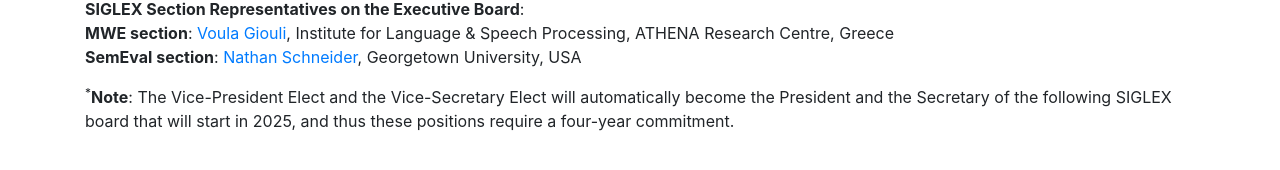
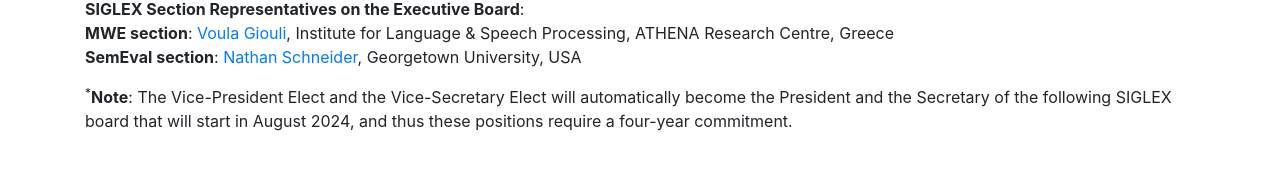
Before and after one commit to acl-org/siglex, a Jekyll site: the page built from board/2022.md, in a window 1280 px wide. Shown: the part 265-435 px from the top of the page. Built offline with Jekyll 4.4.1, drawn with Linux system fonts in a browser that asks for light colours.

Commit message:
Fixes transition date

```diff
--- a/board/2022.md
+++ b/board/2022.md
@@ -16,4 +16,4 @@ title: "Board 2022-2024"
 **MWE section**: [Voula Giouli](https://www.ilsp.gr/en/members/giouli-voula-2/), Institute for Language & Speech Processing, ATHENA Research Centre, Greece
 **SemEval section**: [Nathan Schneider](https://people.cs.georgetown.edu/nschneid/), Georgetown University, USA
 
-<sup>*</sup>**Note**: The Vice-President Elect and the Vice-Secretary Elect will automatically become the President and the Secretary of the following SIGLEX board that will start in 2025, and thus these positions require a four-year commitment.
+<sup>*</sup>**Note**: The Vice-President Elect and the Vice-Secretary Elect will automatically become the President and the Secretary of the following SIGLEX board that will start in August 2024, and thus these positions require a four-year commitment.
```
